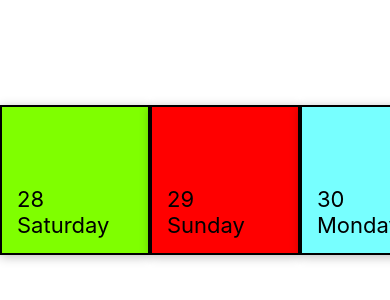
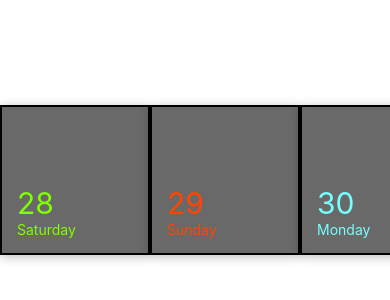
Before and after one commit to SwamynathanProfessional/dateproject, a React Native app: screen / in a window 390 px wide. Shown: the part 242-542 px from the top of the page. Built offline with nearby package versions, Linux system fonts and the light colour scheme.

Commit message:
finally completed

```diff
--- a/calculation/Weekcalculator.js
+++ b/calculation/Weekcalculator.js
@@ -1,6 +1,3 @@
-import {parse} from '@babel/core';
-import * as React from 'react';
-import {View, Text} from 'react-native';
 import Category from '../Models/category';
 import {CATEGORIES} from '../data/dummy-data';
 const Weekcalculator = (date, month, year) => {
@@ -47,7 +44,7 @@ const Weekcalculator = (date, month, year) => {
           new Category(
             date,
             weekdaysname[day].weekdayname,
-            j <= 1 ? (j === 0 ? '#7fff00' : '#FF0000') : '#7ff',
+            j <= 1 ? (j === 0 ? '#7fff00' : '#ff4500') : '#7ff',
           ),
         );
         date = date + 1;
@@ -58,7 +55,7 @@ const Weekcalculator = (date, month, year) => {
           new Category(
             date,
             weekdaysname[day].weekdayname,
-            j <= 1 ? (j === 0 ? '#7fff00' : '#FF0000') : '#7ff',
+            j <= 1 ? (j === 0 ? '#7fff00' : '#ff4500') : '#7ff',
           ),
         );
         date = date + 1;
@@ -69,7 +66,7 @@ const Weekcalculator = (date, month, year) => {
           new Category(
             date,
             weekdaysname[day].weekdayname,
-            j <= 1 ? (j === 0 ? '#7fff00' : '#FF0000') : '#7ff',
+            j <= 1 ? (j === 0 ? '#7fff00' : '#ff4500') : '#7ff',
           ),
         );
         date = date + 1;
--- a/components/CalenderGridTitle.js
+++ b/components/CalenderGridTitle.js
@@ -4,12 +4,14 @@ import {View, Text, StyleSheet} from 'react-native';
 const CalenderGridTitle = props => {
   return (
     <View style={styles.gridItem}>
-      {
-        <View style={{...styles.container, ...{backgroundColor: props.color}}}>
-          <Text style={styles.title}>{props.startingdate}</Text>
-          <Text style={styles.title}>{props.dayname}</Text>
-        </View>
-      }
+      <View style={styles.container}>
+        <Text style={{...styles.title, ...{color: props.color, fontSize: 30}}}>
+          {props.startingdate}
+        </Text>
+        <Text style={{...styles.title, ...{color: props.color}}}>
+          {props.dayname}
+        </Text>
+      </View>
     </View>
   );
 };
@@ -29,11 +31,11 @@ const styles = StyleSheet.create({
     shadowOffset: {width: 0, height: 2},
     shadowRadius: 10,
     padding: 15,
+    backgroundColor: '#696969',
     justifyContent: 'flex-end',
     alignItems: 'flex-start',
   },
   title: {
-    fontSize: 22,
     textAlign: 'left',
   },
 });
```
